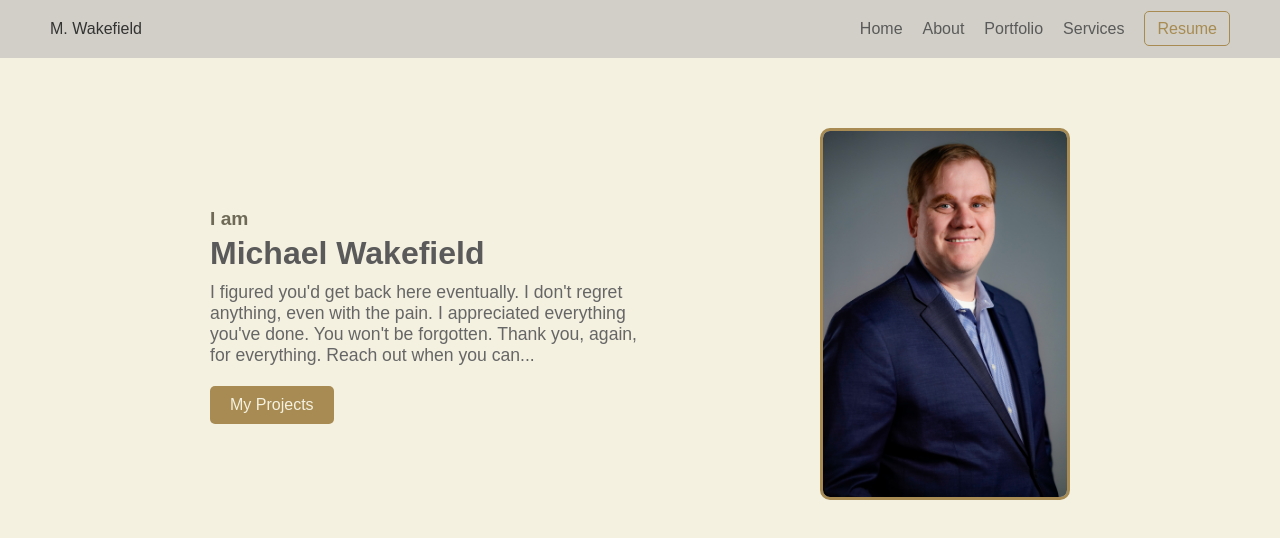
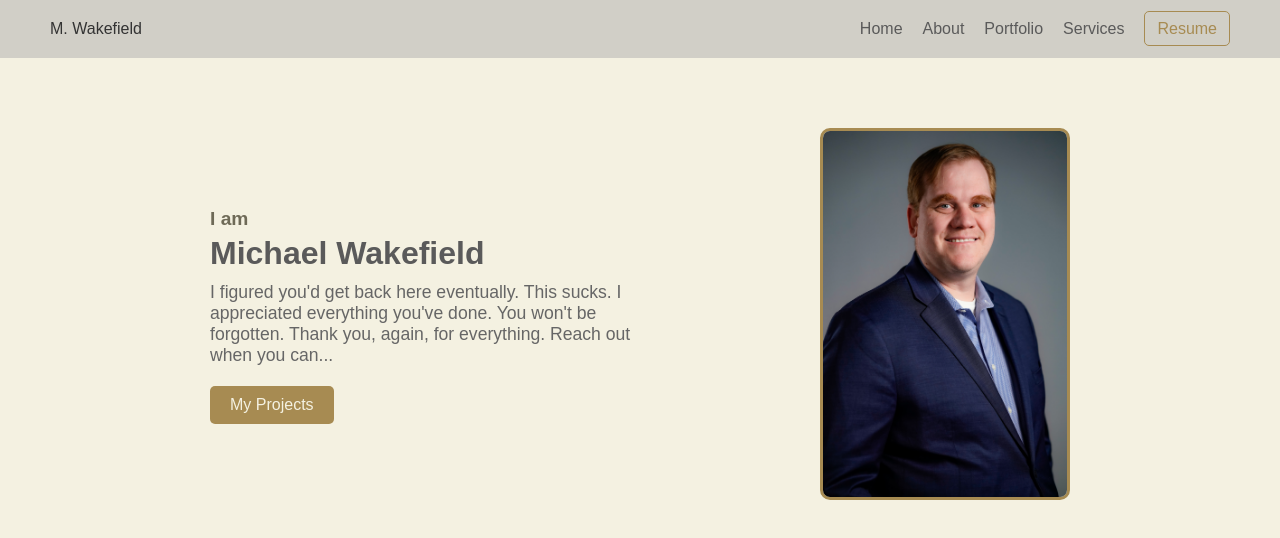
Before and after one commit to MichaelWakefield06/WakefieldB3Ventures, a plain HTML site: page home1.html in a window 1280 px wide. Drawn offline with Linux system fonts and the light colour scheme.

Commit message:
Update home1.html

```diff
--- a/home1.html
+++ b/home1.html
@@ -139,7 +139,7 @@
             <div class="text">
                 <h3>I am</h3>
                 <h1>Michael Wakefield</h1>
-                <p>I figured you'd get back here eventually. I don't regret anything, even with the pain. I appreciated everything you've done. You won't be forgotten. Thank you, again, for everything. Reach out when you can...</p>
+                <p>I figured you'd get back here eventually. This sucks. I appreciated everything you've done. You won't be forgotten. Thank you, again, for everything. Reach out when you can...</p>
                 <a href="#" class="btn">My Projects</a>
             </div>
             <div class="profile-img">
```
